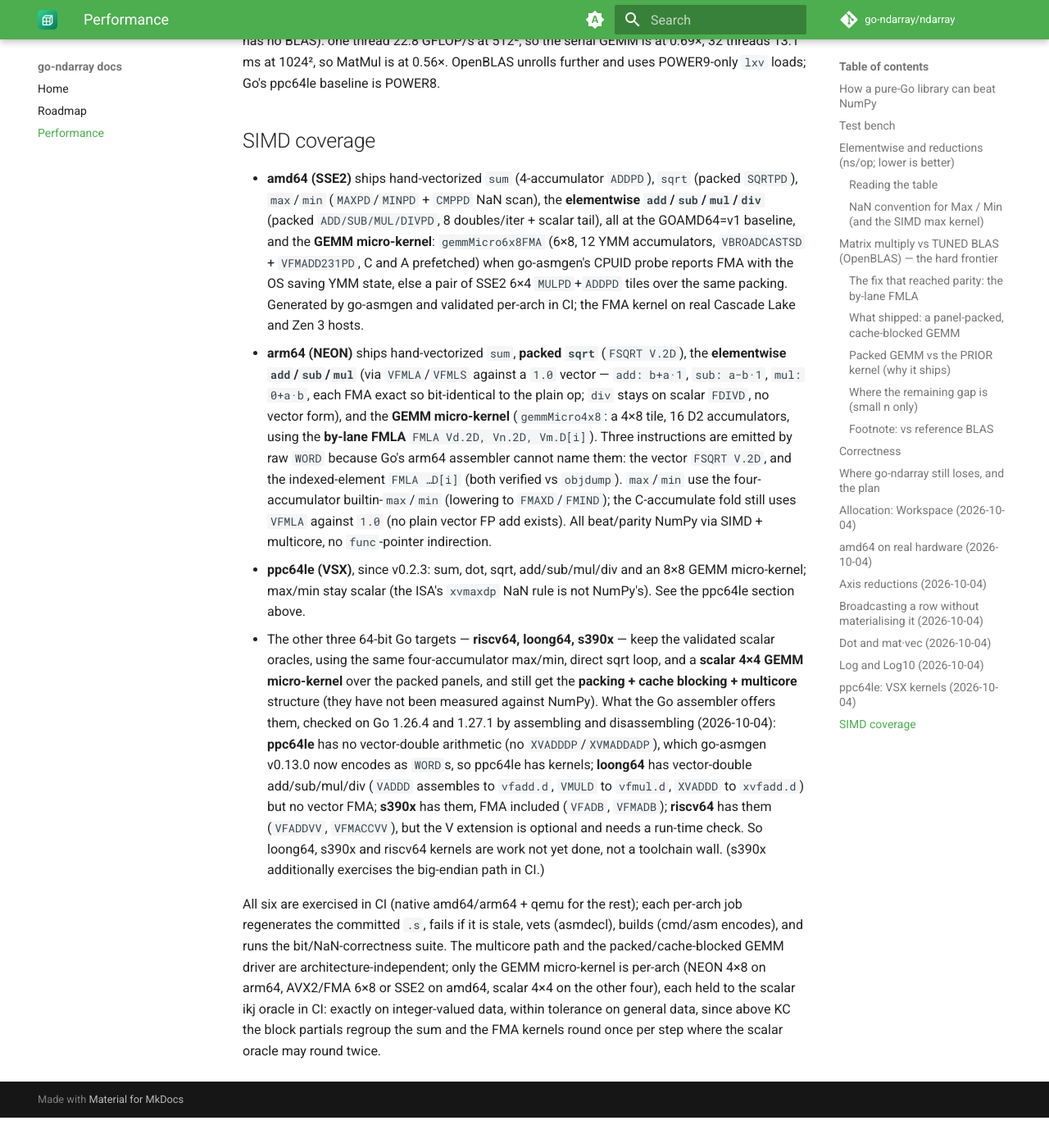
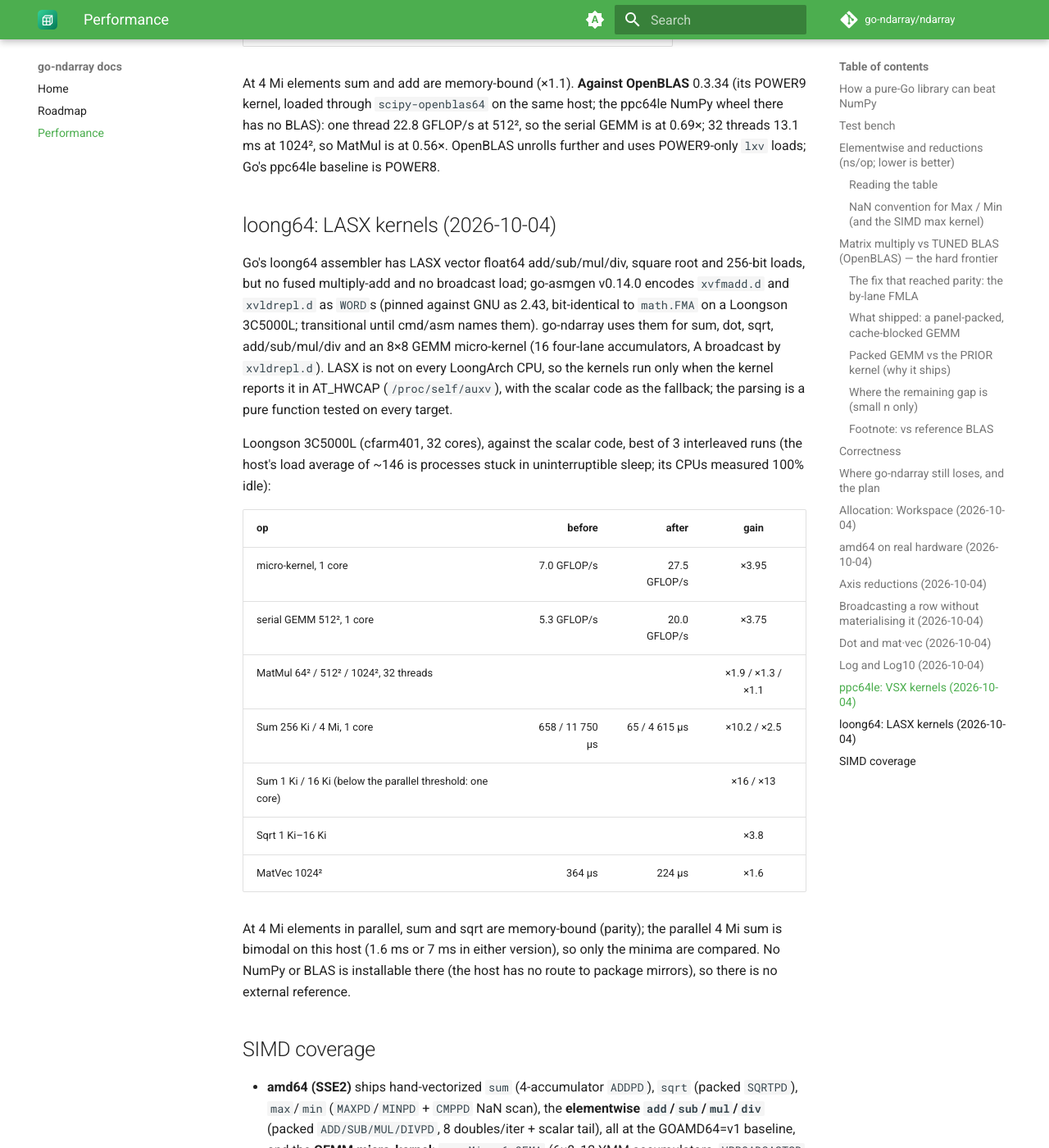
Before and after one commit to go-ndarray/docs, an MkDocs documentation site: the page built from docs/performance.md, in a window 1280 px wide and 1400 px high, scrolled down 16297 px. Shown: the whole window at 82% size. Built offline with MkDocs 1.6.1 and Material for MkDocs 9.7.7, drawn with Linux system fonts in a browser that asks for light colours; comment, search, counter and statistics services are not loaded; the version menu is left out; before the commit the page ends 17660 px from its top, so only the background shows below that; some of the changed text lies outside the part shown.

Commit message:
Docs: sync with ndarray v0.2.5 (LASX kernels on loong64) (#11)
- performance.md: re-synced verbatim from docs/perf.md at v0.2.5 (new
  section "loong64: LASX kernels (2026-10-04)", SIMD coverage updated);
  the docs-only summary now reads "Where it stands at v0.2.5", cites
  the Loongson 3C5000L figures and lists four SIMD architectures.
- index.md: performance paragraph mirrors the README at v0.2.5.
- roadmap.md: loong64 no longer described as running pure-Go code only.

Co-authored-by: Claude Opus 5.5 <noreply@anthropic.com>

```diff
--- a/docs/performance.md
+++ b/docs/performance.md
@@ -4,7 +4,7 @@ Honest, reproducible head-to-head of `go-ndarray/ndarray` against **NumPy
 2.2.4** on identical hardware. "On n'a pas le droit de se tromper": every number
 here is measured, every win is real, and where NumPy still leads it says so.
 
-> **Where it stands at v0.2.3.** This page grew round by round: the sections
+> **Where it stands at v0.2.5.** This page grew round by round: the sections
 > up to *Where go-ndarray still loses* were measured on an arm64 Tart VM
 > (4 vCPU, NumPy 2.2.4, OpenBLAS 0.3.29); the dated sections after it on an
 > AMD Zen 3, 16 cores, against **NumPy 2.5.3 + OpenBLAS 0.3.34**. On the Zen 3:
@@ -28,9 +28,14 @@ here is measured, every win is real, and where NumPy still leads it says so.
 > On a POWER9 the VSX kernels added in v0.2.3 double the serial GEMM (7.9 →
 > 15.8 GFLOP/s at 512²), which is 0.69× OpenBLAS 0.3.34 on one thread; `MatMul`
 > at 1024² on 32 threads is at 0.56× (see *ppc64le: VSX kernels*).
-> SIMD kernels exist on **amd64, arm64 and ppc64le**; the other targets run the
-> pure-Go reference code. For loong64, s390x and riscv64 that is work not yet
-> done, not a toolchain limit (see *SIMD coverage* at the end).
+> On a Loongson 3C5000L the LASX kernels added in v0.2.5 lift the GEMM
+> micro-kernel from 7.0 to 27.5 GFLOP/s and the serial GEMM from 5.3 to 20.0
+> GFLOP/s at 512², against the scalar code; no NumPy or BLAS reference was
+> available on that host (see *loong64: LASX kernels*).
+> SIMD kernels exist on **amd64, arm64, ppc64le and loong64** (LASX, used only
+> when the CPU reports it); the other targets run the pure-Go reference code.
+> For s390x and riscv64 that is work not yet done, not a toolchain limit (see
+> *SIMD coverage* at the end).
 
 ## How a pure-Go library can beat NumPy
 
@@ -631,6 +636,37 @@ so the serial GEMM is at 0.69×; 32 threads 13.1 ms at 1024², so MatMul is at
 0.56×. OpenBLAS unrolls further and uses POWER9-only `lxv` loads; Go's ppc64le
 baseline is POWER8.
 
+## loong64: LASX kernels (2026-10-04)
+
+Go's loong64 assembler has LASX vector float64 add/sub/mul/div, square root and
+256-bit loads, but no fused multiply-add and no broadcast load; go-asmgen
+v0.14.0 encodes `xvfmadd.d` and `xvldrepl.d` as `WORD`s (pinned against GNU as
+2.43, bit-identical to `math.FMA` on a Loongson 3C5000L; transitional until
+cmd/asm names them). go-ndarray uses them for sum, dot, sqrt, add/sub/mul/div
+and an 8×8 GEMM micro-kernel (16 four-lane accumulators, A broadcast by
+`xvldrepl.d`). LASX is not on every LoongArch CPU, so the kernels run only when
+the kernel reports it in AT_HWCAP (`/proc/self/auxv`), with the scalar code as
+the fallback; the parsing is a pure function tested on every target.
+
+Loongson 3C5000L (cfarm401, 32 cores), against the scalar code, best of 3
+interleaved runs (the host's load average of ~146 is processes stuck in
+uninterruptible sleep; its CPUs measured 100% idle):
+
+| op | before | after | gain |
+|----|--:|--:|:--:|
+| micro-kernel, 1 core | 7.0 GFLOP/s | 27.5 GFLOP/s | ×3.95 |
+| serial GEMM 512², 1 core | 5.3 GFLOP/s | 20.0 GFLOP/s | ×3.75 |
+| MatMul 64² / 512² / 1024², 32 threads | | | ×1.9 / ×1.3 / ×1.1 |
+| Sum 256 Ki / 4 Mi, 1 core | 658 / 11 750 µs | 65 / 4 615 µs | ×10.2 / ×2.5 |
+| Sum 1 Ki / 16 Ki (below the parallel threshold: one core) | | | ×16 / ×13 |
+| Sqrt 1 Ki–16 Ki | | | ×3.8 |
+| MatVec 1024² | 364 µs | 224 µs | ×1.6 |
+
+At 4 Mi elements in parallel, sum and sqrt are memory-bound (parity); the
+parallel 4 Mi sum is bimodal on this host (1.6 ms or 7 ms in either version),
+so only the minima are compared. No NumPy or BLAS is installable there (the
+host has no route to package mirrors), so there is no external reference.
+
 ## SIMD coverage
 
 - **amd64 (SSE2)** ships hand-vectorized `sum` (4-accumulator `ADDPD`), `sqrt`
@@ -657,7 +693,10 @@ baseline is POWER8.
 - **ppc64le (VSX)**, since v0.2.3: sum, dot, sqrt, add/sub/mul/div and an 8×8
   GEMM micro-kernel; max/min stay scalar (the ISA's `xvmaxdp` NaN rule is not
   NumPy's). See the ppc64le section above.
-- The other three 64-bit Go targets — **riscv64, loong64, s390x** — keep
+- **loong64 (LASX)**, since v0.2.5, when the kernel reports LASX in AT_HWCAP
+  (not every LoongArch CPU has it): sum, dot, sqrt, add/sub/mul/div and an 8×8
+  GEMM micro-kernel; max/min stay scalar. See the loong64 section above.
+- The other two 64-bit Go targets — **riscv64, s390x** — keep
   the validated scalar oracles, using the same four-accumulator max/min, direct
   sqrt loop, and a **scalar 4×4 GEMM micro-kernel** over the packed panels, and
   still get the **packing + cache blocking + multicore** structure (they have
@@ -666,10 +705,12 @@ baseline is POWER8.
   **ppc64le** has no vector-double arithmetic (no `XVADDDP`/`XVMADDADP`), which
   go-asmgen v0.13.0 now encodes as `WORD`s, so ppc64le has kernels;
   **loong64** has vector-double add/sub/mul/div (`VADDD` assembles to
-  `vfadd.d`, `VMULD` to `vfmul.d`, `XVADDD` to `xvfadd.d`) but no vector FMA;
+  `vfadd.d`, `VMULD` to `vfmul.d`, `XVADDD` to `xvfadd.d`) but no vector FMA
+  or broadcast load, which go-asmgen v0.14.0 encodes (transitionally), so
+  loong64 has kernels;
   **s390x** has them, FMA included (`VFADB`, `VFMADB`); **riscv64** has them
   (`VFADDVV`, `VFMACCVV`), but the V extension is optional and needs a run-time
-  check. So loong64, s390x and riscv64 kernels are work not yet done, not a
+  check. So s390x and riscv64 kernels are work not yet done, not a
   toolchain wall. (s390x additionally exercises the big-endian path in CI.)
 
 All six are exercised in CI (native amd64/arm64 + qemu for the rest); each
```
Also changed, not shown: docs/index.md (+8 -8 lines), docs/roadmap.md (+9 -7 lines).
